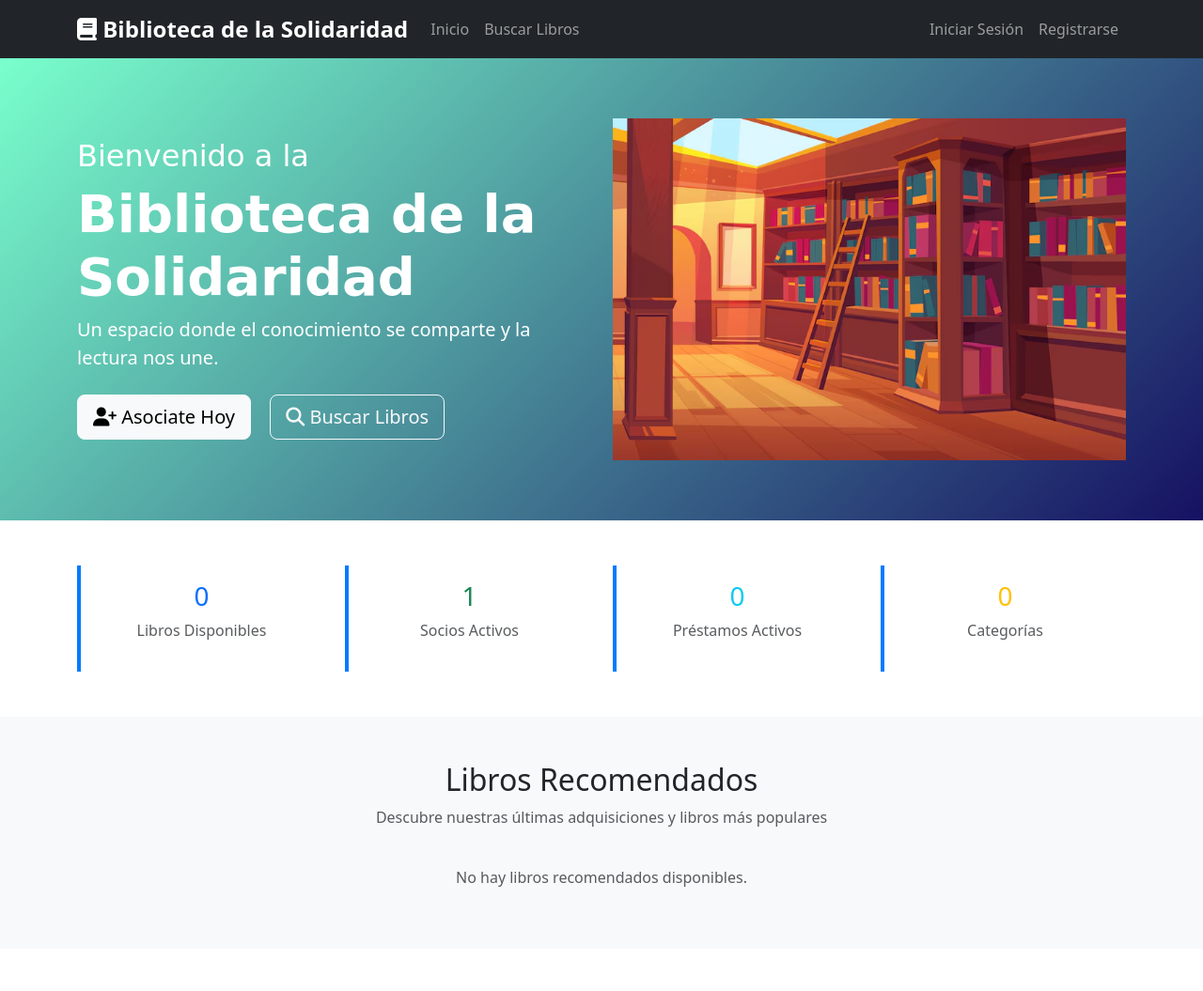
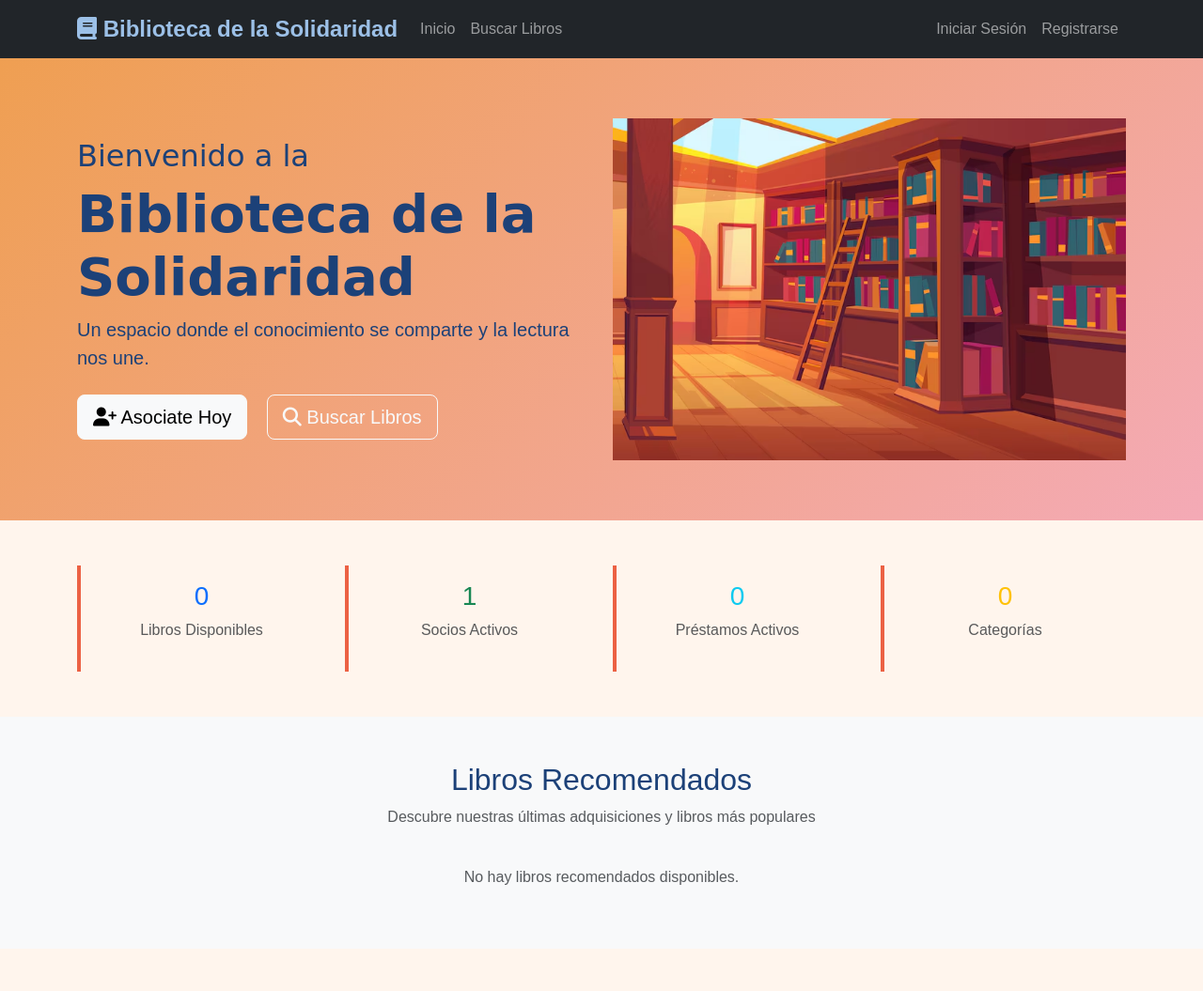
Before and after one commit to MechMarighetti/BibliotecaSolidaridad, a Django app: page / in a window 1280 px wide. Shown: the top 1055 px of the page at 94% size. Run offline with Django 5.2, Linux system fonts and the light colour scheme; data comes from the database, SQL or seed files in the repository; data that the repository does not hold is empty; some web fonts are replaced.

Commit message:
practica de front - me gustó la paleta

```diff
--- a/BibliotecaSolidaridad/static/css/styles.css
+++ b/BibliotecaSolidaridad/static/css/styles.css
@@ -1,12 +1,29 @@
-        .navbar-brand {
+:root {
+            --orange: #ec6144;
+            --yellow: #ef9f52;
+            --pink: #f4aab6;
+            --light-blue: #9cc0e7;
+            --white: #fff5ed;
+            --blue: #1c4178;
+        }
+
+        body {
+            font-family: Arial, sans-serif;
+            background-color: var(--white);
+            color: var(--blue);
+        }
+
+       .navbar-brand {
             font-weight: bold;
             font-size: 1.5rem;
+            color: var(--light-blue);
         }
 
         .footer {
-            background-color: #f8f9fa;
+            background-color: var(--blue);
             padding: 2rem 0;
             margin-top: 3rem;
+            color: var(--white);
         }
 
         .book-card {
@@ -19,13 +36,13 @@
         }
 
         .hero-section {
-            background: linear-gradient(135deg, #79ffcc 0%, #161163 100%);
-            color: rgb(255, 255, 255);
+            background: linear-gradient(135deg, var(--yellow) 0%, var(--pink) 100%);
+            color: var(--blue);
             padding: 4rem 0;
         }
 
         .stats-card {
-            border-left: 4px solid #007bff;
+            border-left: 4px solid var(--orange);
         }
 
         .bagel-fat-one-regular {
```
